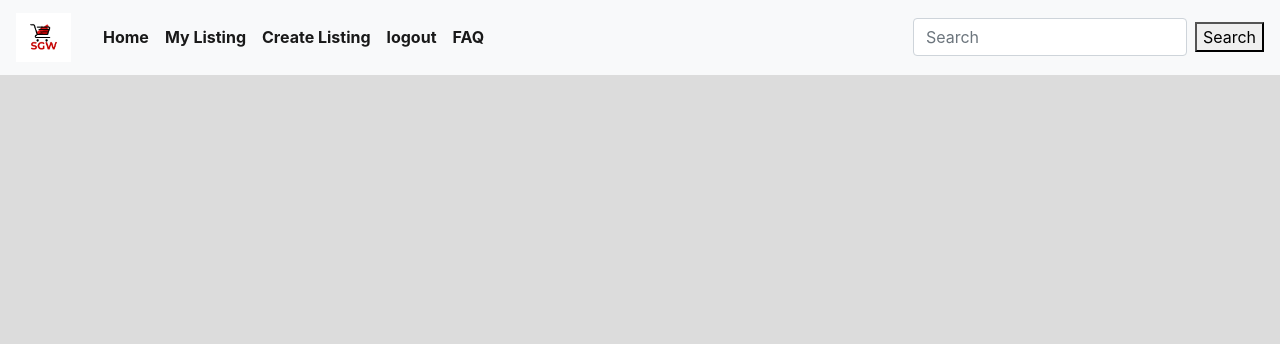
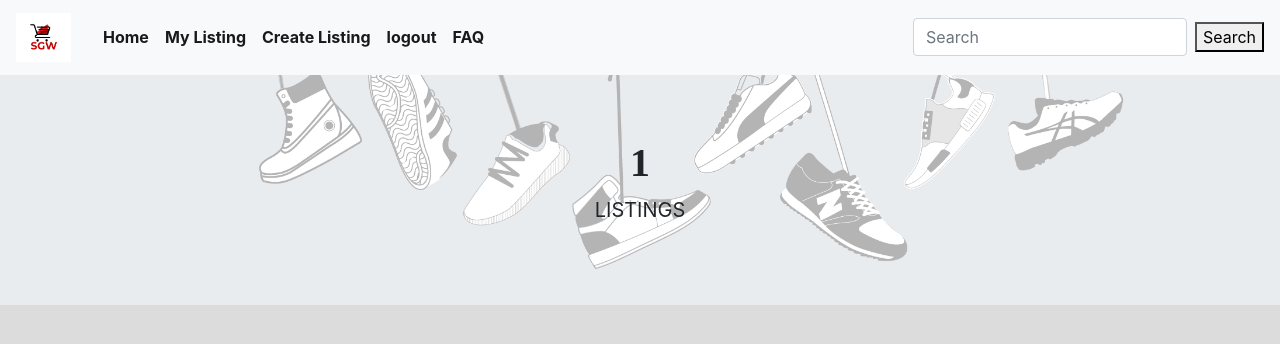
Before and after one commit to melvilleng/bnsmarketplace, a Flask app: page /listing/1 in a window 1280 px wide. Shown: the top 344 px of the page. Run offline with Flask 2, Linux system fonts and the light colour scheme; the visitor is signed in with stand-in values (Sample User, id 1); data that the repository does not hold is empty; some libraries are stand-ins or nearby versions; some web fonts are replaced.

Commit message:
edit the jumbotron wording

```diff
--- a/buynsell/static/style.css
+++ b/buynsell/static/style.css
@@ -16,7 +16,9 @@ body{
 
 }
 
-.lead{
+
+
+.h3{
     font-family: "Dosis";
     color:red;
 
--- a/buynsell/templates/index.template.html
+++ b/buynsell/templates/index.template.html
@@ -4,8 +4,8 @@
 	<!-- start jumbotron-->
 	<div class="jumbotron jumbotron-fluid mb-0" id="top-banner">
 		<div class="page-width text-center">
-			<h1 class="h1 mega-title mega-title--large"><b>SneakGateWay Shop</b></h1>
-			<p class="lead"><b>The Number One Place To Get Your Kicks</b></p>
+			<h1 class="h1 mega-title mega-title--large"><b>SneakGateWay MarketPlace</b></h1>
+			<h3 class="h3 mega-title mega-title--large"><b>BUY , SELL AND TRADE!!</b></h3>
 		</div>
 	</div>
 	<!--end jumbtron -->
--- a/buynsell/templates/productpost.template.html
+++ b/buynsell/templates/productpost.template.html
@@ -1,6 +1,14 @@
 {% extends "base.template.html" %}
 
 {%block content%}
+<!-- start jumbotron-->
+	<div class="jumbotron jumbotron-fluid mb-0" id="top-banner">
+		<div class="page-width text-center">
+			<h1 class="h1 mega-title mega-title--large"><b>{{current_user.get_id()}}</b></h1>
+			<p class="lead"><b>LISTINGS</b></p>
+		</div>
+	</div>
+	<!--end jumbtron -->
 
 	<!--Start of Card-->
 	<section>
```
